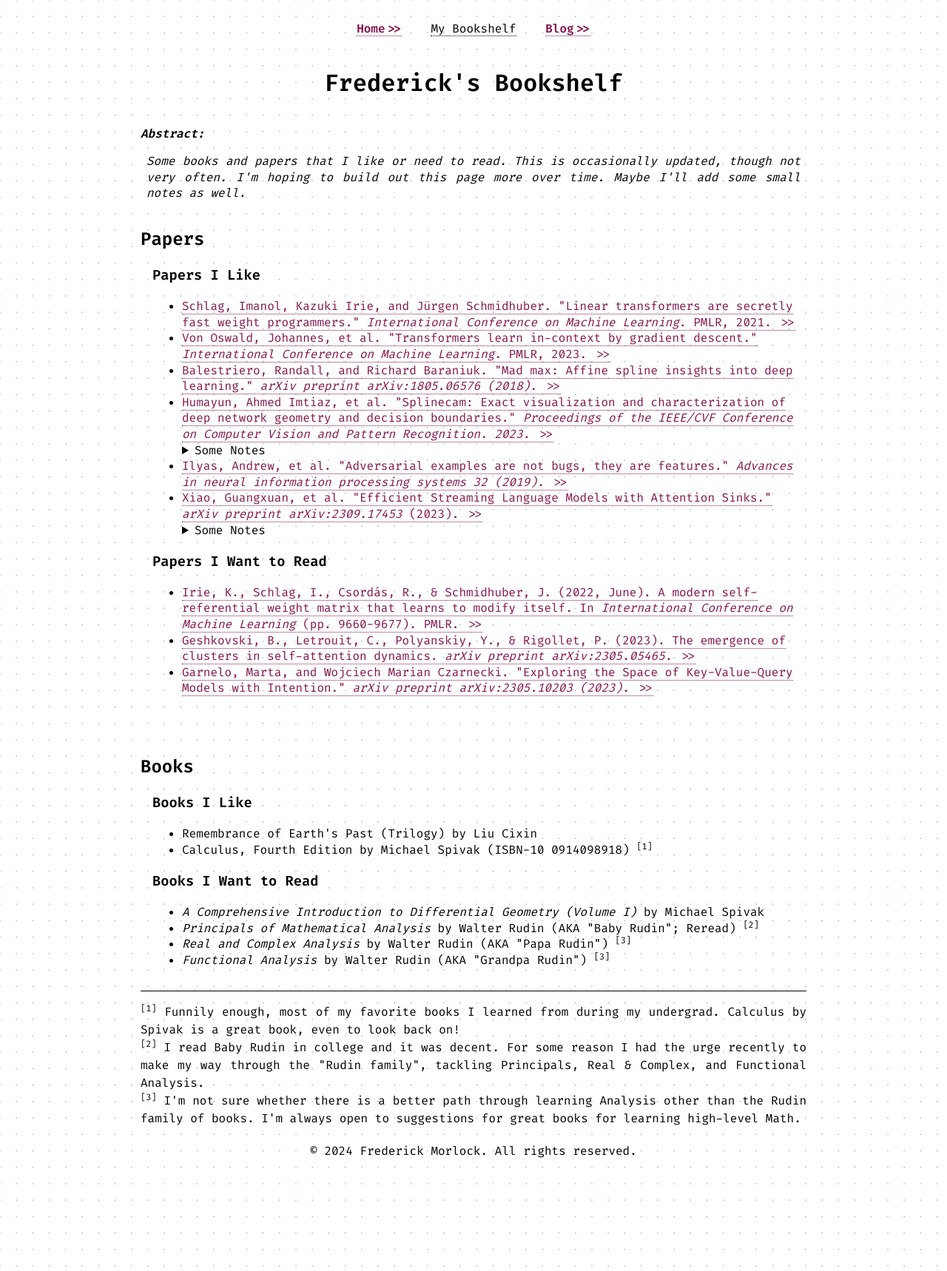
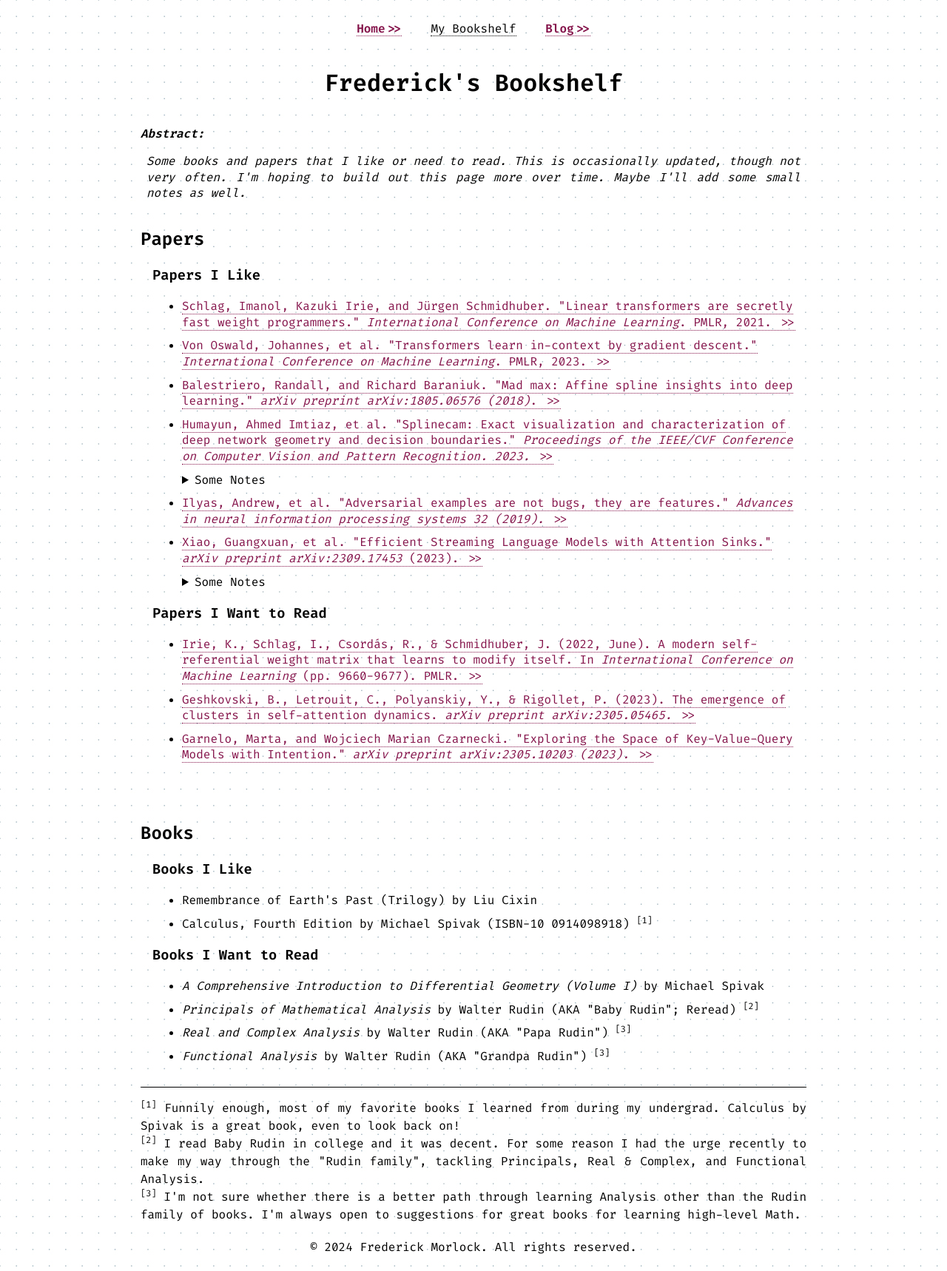
Before and after one commit to FrederickGeek8/freddy.us, a Jekyll site: the page built from bookshelf/index.html, in a window 1280 px wide. Shown: the whole page at 74% size. Built offline with Jekyll 4.4.1, drawn with Linux system fonts in a browser that asks for light colours.

Commit message:
Update bookshelf li & detail margin for Lighthouse

```diff
--- a/_sass/global.scss
+++ b/_sass/global.scss
@@ -149,6 +149,14 @@ a[href] {
 .container {
   margin: 0 auto;
   line-height: 1.35;
+
+  li {
+    margin: 10px 0;
+
+    details {
+      margin: 10px 0;
+    }
+  }
 }
 
 .container,
```
